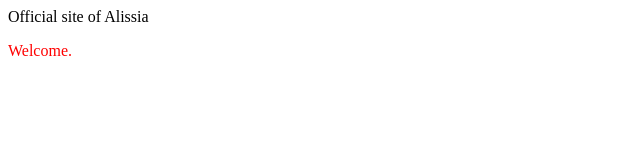
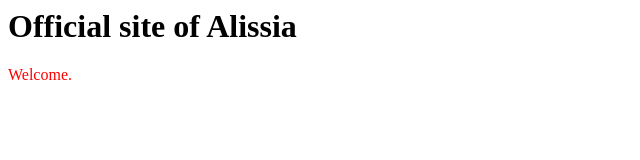
Before and after one commit to DictatorshipOfAlissia/AlissiaWEBSITE, a plain HTML site: page home.html in a window 1280 px wide. Shown: the whole page, without its empty margins (0-640 px from the left). Drawn offline with Linux system fonts and the light colour scheme.

Commit message:
Update home.html

```diff
--- a/home.html
+++ b/home.html
@@ -2,7 +2,7 @@
 <body>
 
 
-  <head>Official site of Alissia</head>
+  <h1>Official site of Alissia</h1>
 
  <p style="font-family:verdana"><p style="color:red">Welcome.</p>
 
```
